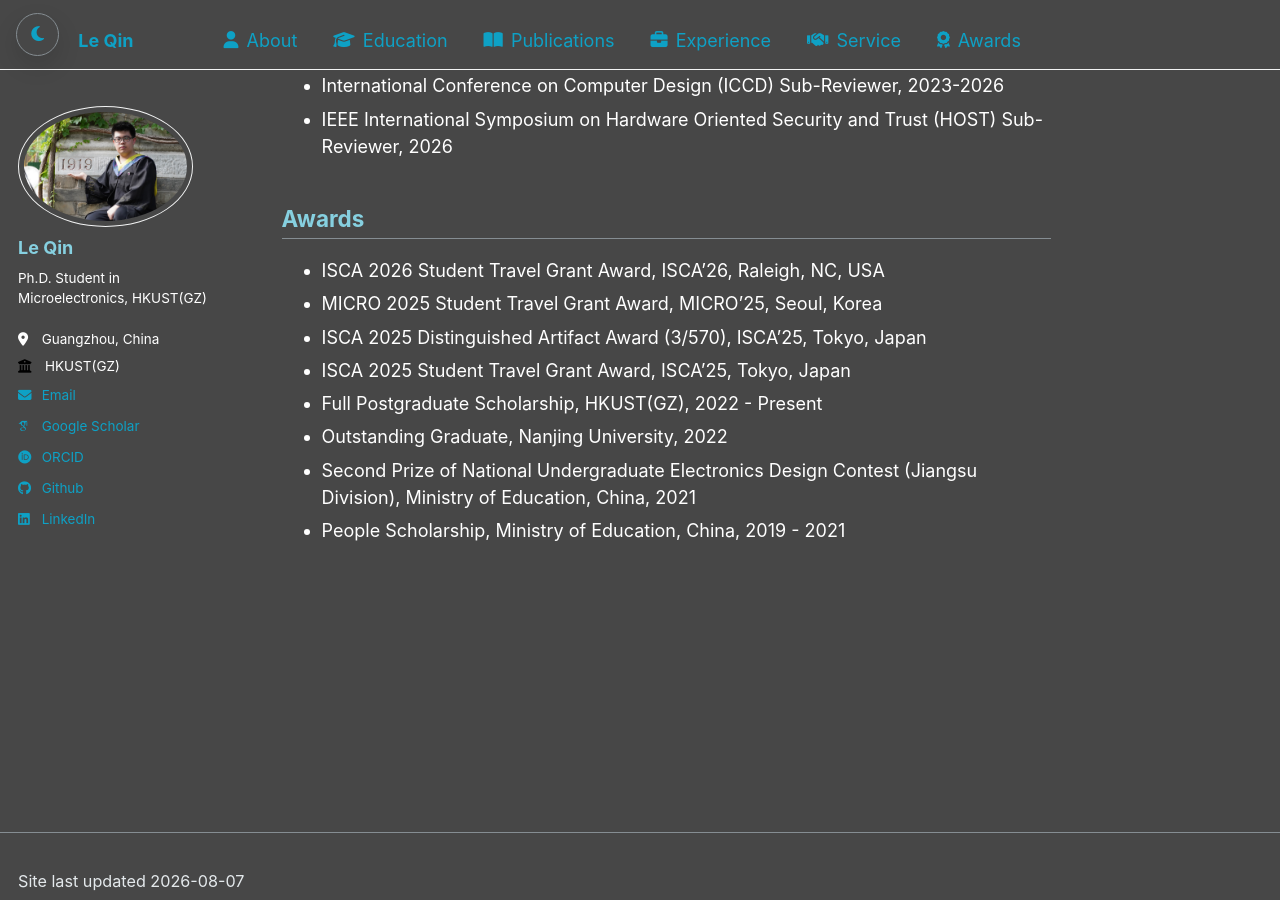
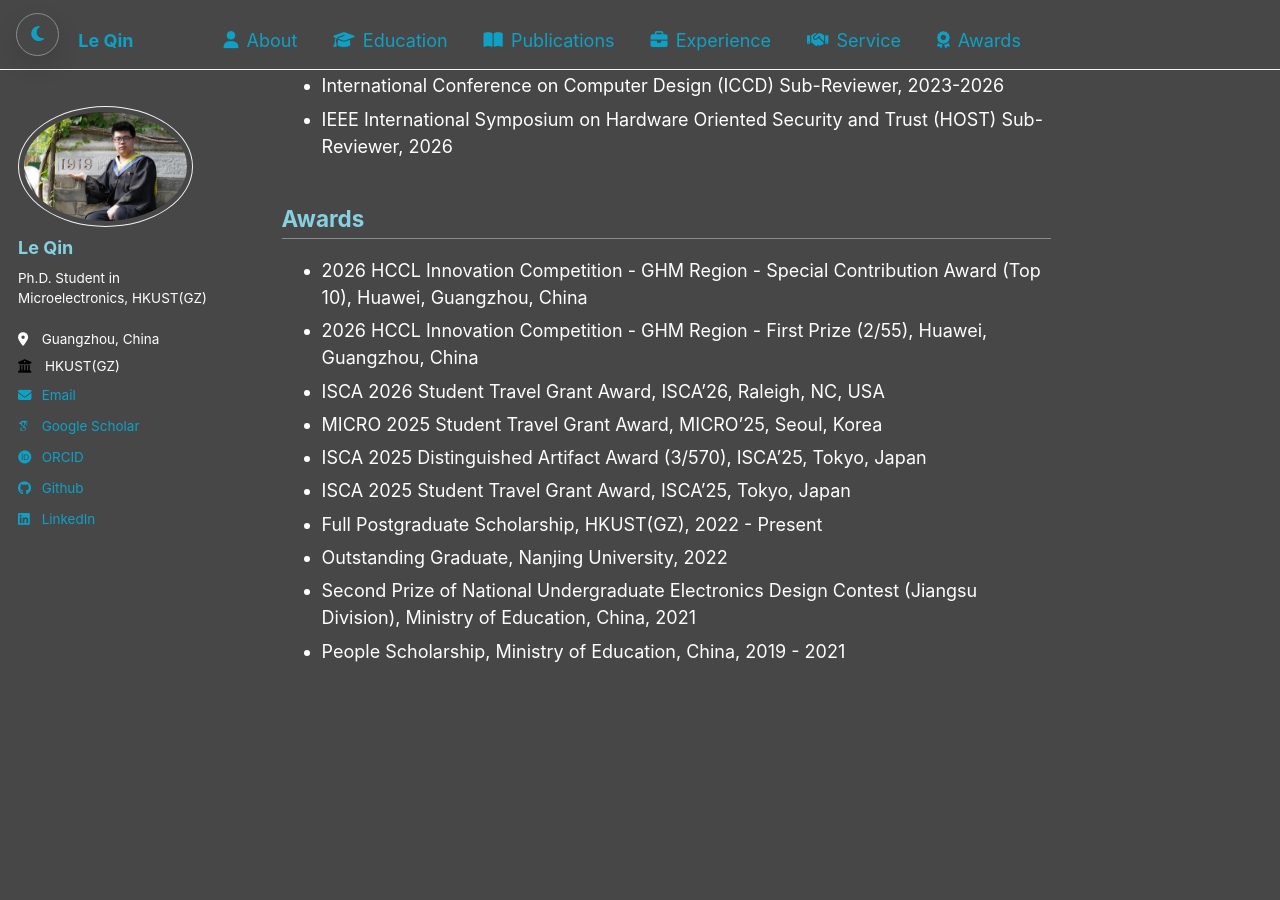
Before and after one commit to G-alois/G-alois.github.io, a Jekyll site: the page built from _pages/about.md, in a window 1280 px wide and 900 px high, scrolled down 4565 px. Built offline with Jekyll 4.4.1, drawn with Linux system fonts in a browser that asks for light colours; some web fonts are replaced.

Commit message:
Add 2026 HCCL competition awards

```diff
--- a/_pages/about.md
+++ b/_pages/about.md
@@ -129,6 +129,8 @@ author_profile: true
 <section id="awards" class="anchor-section">
   <h2>Awards</h2>
   <ul class="compact-list">
+    <li>2026 HCCL Innovation Competition - GHM Region - Special Contribution Award (Top 10), Huawei, Guangzhou, China</li>
+    <li>2026 HCCL Innovation Competition - GHM Region - First Prize (2/55), Huawei, Guangzhou, China</li>
     <li>ISCA 2026 Student Travel Grant Award, ISCA’26, Raleigh, NC, USA</li>
     <li>MICRO 2025 Student Travel Grant Award, MICRO’25, Seoul, Korea</li>
     <li>ISCA 2025 Distinguished Artifact Award (3/570), ISCA’25, Tokyo, Japan</li>
```
